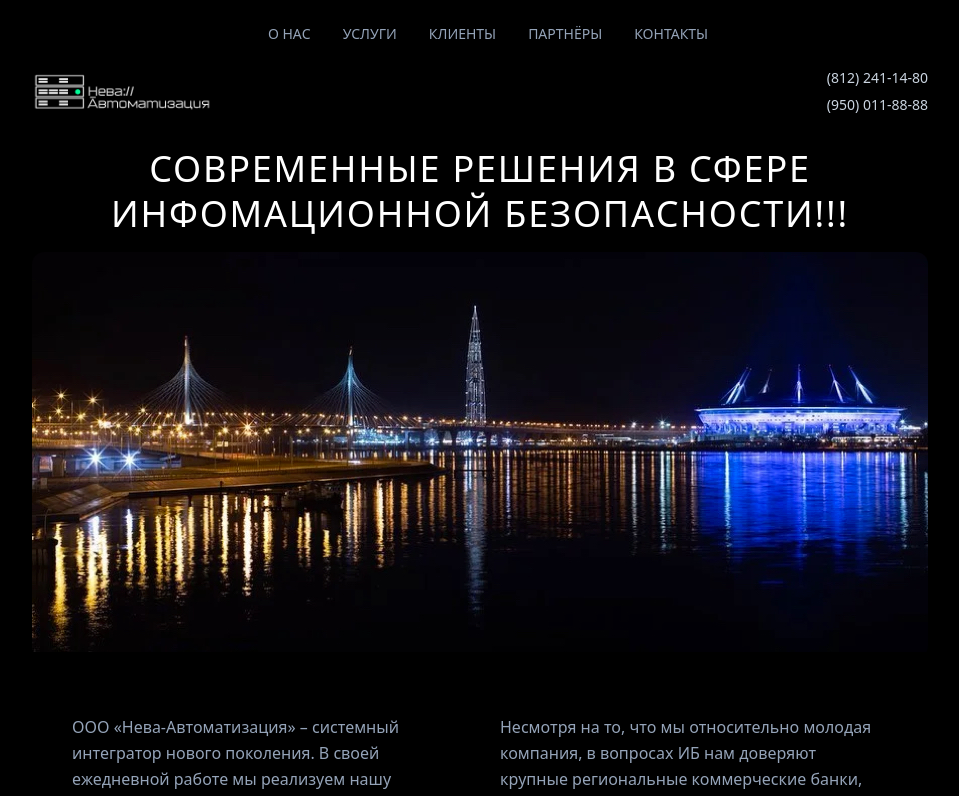
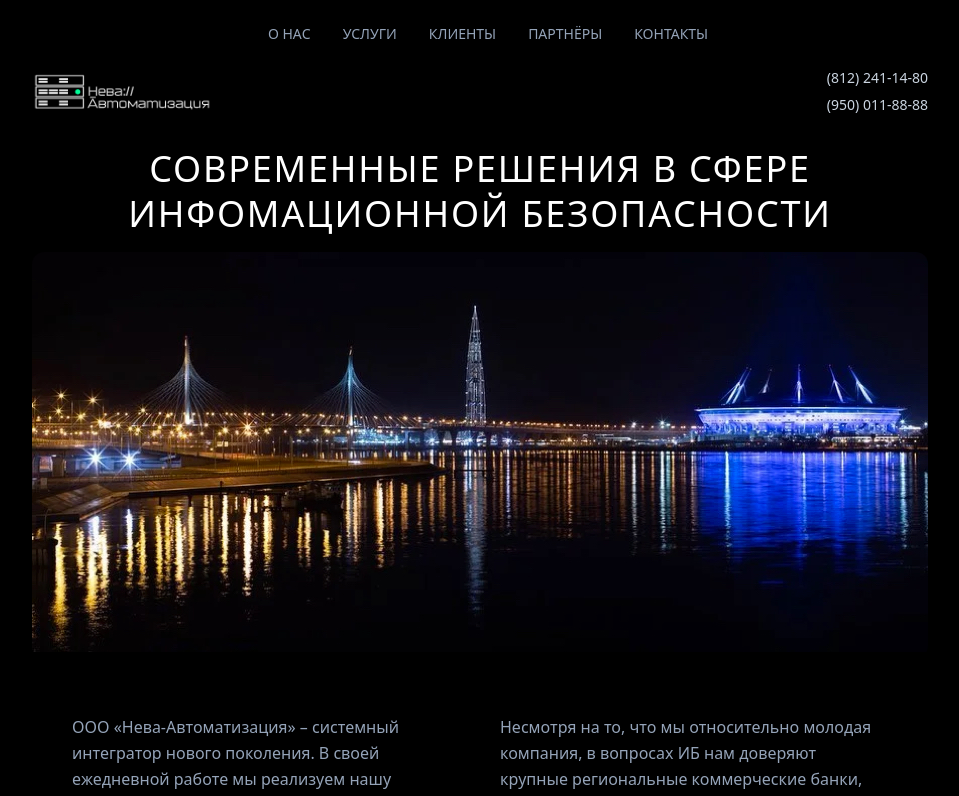
Before and after one commit to NevaAT/site, a Next.js app: page / in a window 1280 px wide. Shown: the top 796 px of the page, without its empty margins (160-1119 px from the left). Built offline with nearby package versions, Linux system fonts and the light colour scheme.

Commit message:
Test works!!!

```diff
--- a/pages/index.js
+++ b/pages/index.js
@@ -32,7 +32,7 @@ const Home = props => {
         </div>
       </header>
       <main className="max-w-4xl mx-auto text-bluegray-400">
-        <h1 className="h1">СОВРЕМЕННЫЕ РЕШЕНИЯ В СФЕРЕ ИНФОМАЦИОННОЙ БЕЗОПАСНОСТИ!!!</h1>
+        <h1 className="h1">СОВРЕМЕННЫЕ РЕШЕНИЯ В СФЕРЕ ИНФОМАЦИОННОЙ БЕЗОПАСНОСТИ</h1>
         <div className="my-4 overflow-hidden rounded-xl">
           <Image src={nеvaArena} alt="Нева Арена" />
         </div>
```
